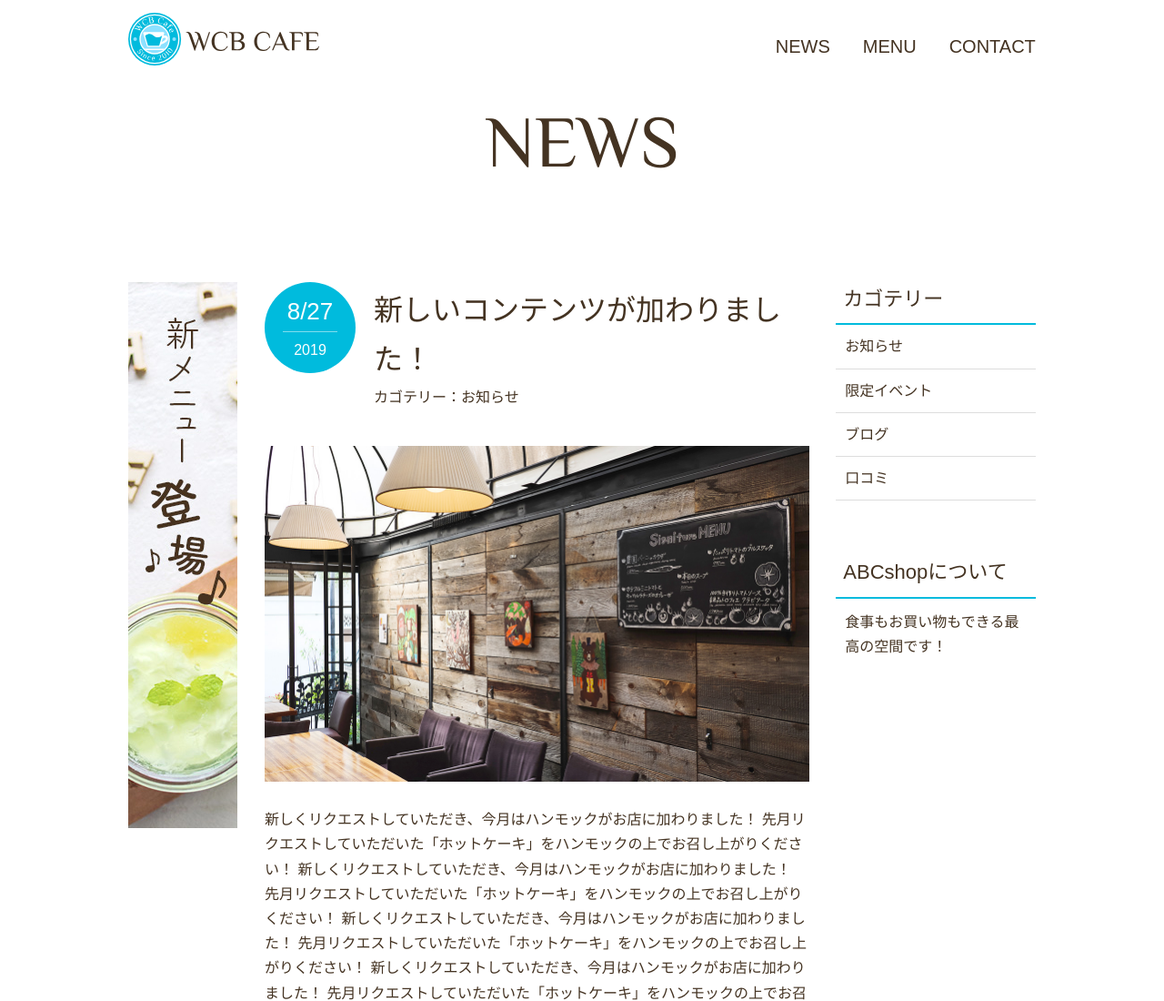
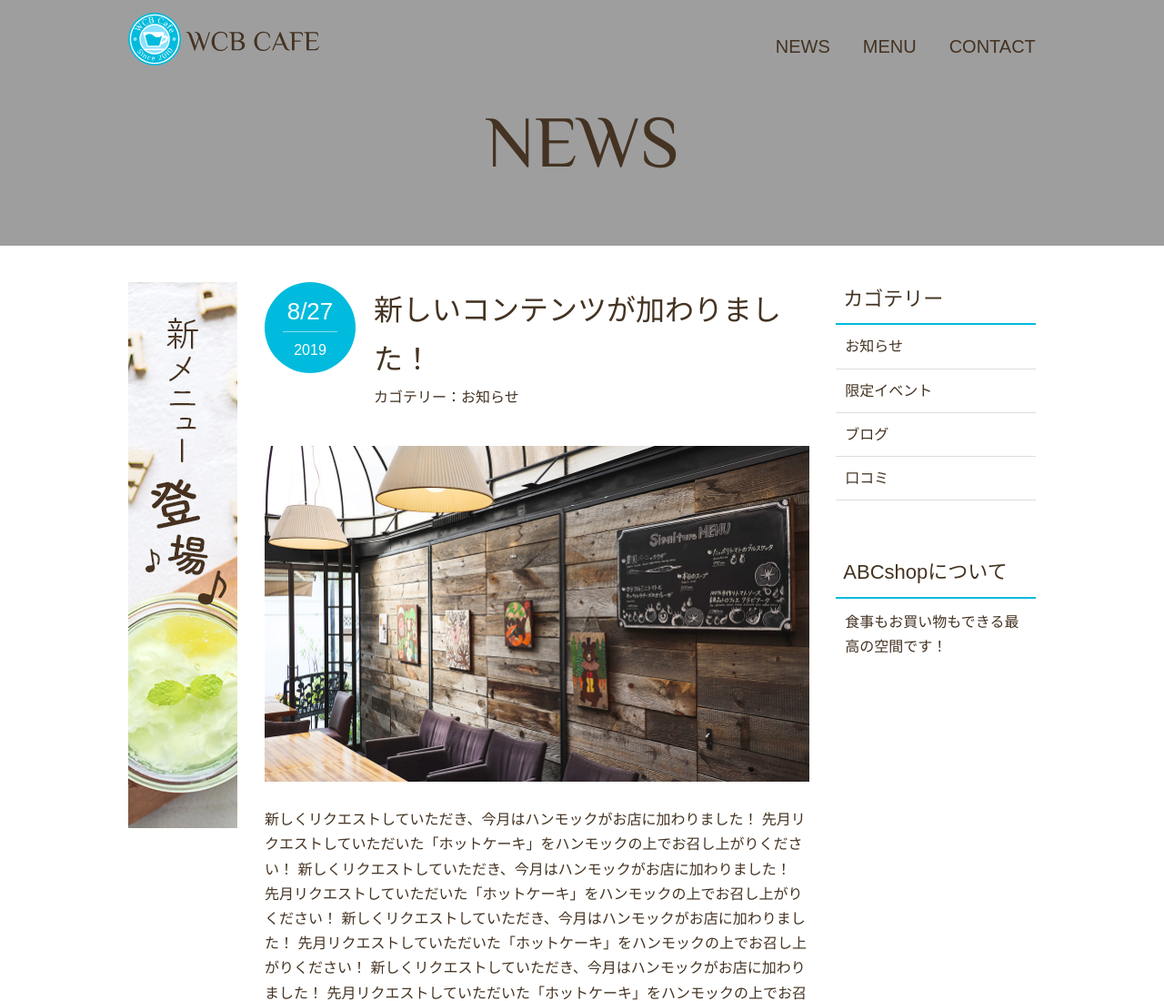
Before and after one commit to kakimaru/onlythabookwebdesign, a plain HTML site: page news.html in a window 1280 px wide. Shown: the top 1100 px of the page at 91% size. Drawn offline with Linux system fonts and the light colour scheme; some packages are replaced by stand-ins of ours; the site is published under a folder, as on GitHub Pages, so addresses that start at the root find nothing; files whose address does not match are found by name.

Commit message:
Update stylesheet.css

```diff
--- a/stylesheet.css
+++ b/stylesheet.css
@@ -117,7 +117,7 @@ iframe {
 
 /* News */
 #news {
-  background-image: url(/news-bg.jpg);
+  background-image: url("news-bg.jpg");
   height: 270px;
   margin-bottom: 40px;
 }
```
